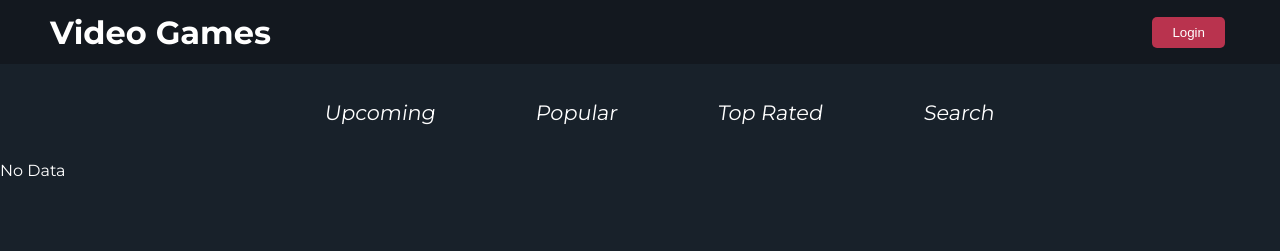
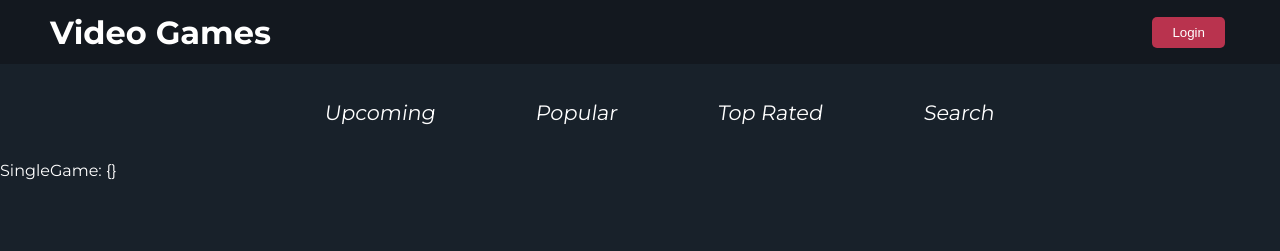
Before and after one commit to dbjowett/VG_TypeScript_NextJS, a Next.js app: page / in a window 1280 px wide. Shown: the top 251 px of the page. Built offline with nearby package versions, Linux system fonts and the light colour scheme.

Commit message:
id stuff

```diff
--- a/pages/[...id].tsx
+++ b/pages/[...id].tsx
@@ -2,27 +2,16 @@ import React from 'react';
 import { useRouter } from 'next/router';
 import { server } from './api/utils/server';
 import axios from 'axios';
+import { getID } from './utils';
 
-const getCurrentGame = async (id: number) => {
-  const data = await axios.get(`${server}/api/${id}`);
-};
+const getCurrentGame = async (id: string) => await axios.get(`${server}/api/${id}`);
 
 export default function SingleGame() {
   const router = useRouter();
   const { id } = router.query;
-  let ID = '';
-  if (typeof id === 'object') {
-    ID = id.reverse()[0];
-  } else {
-    ID = id || '';
-  }
+  if (!id) return <div>No Data</div>;
 
-  if (ID) {
-    const data = getCurrentGame(Number(ID));
-    console.log(ID);
-  } else {
-    return <div>No Data</div>;
-  }
+  const data = getCurrentGame(getID(id));
 
-  return <div>SingleGame: {ID}</div>;
+  return <div>SingleGame: {JSON.stringify(data)}</div>;
 }
--- a/pages/api/[...id].ts
+++ b/pages/api/[...id].ts
@@ -1,7 +1,9 @@
 import { NextApiRequest, NextApiResponse } from 'next';
 
 export default async function handler(req: NextApiRequest, res: NextApiResponse<any>) {
-  console.log(req.query.id);
+  const gameId = req?.query?.id[0] || '';
+
+  console.log('Id', gameId);
   //   const games = await fetchSearched(input);
   res.status(200).send('hello');
 }
--- a/pages/utils.ts
+++ b/pages/utils.ts
@@ -17,3 +17,11 @@ export const imageLoader = ({ src, quality }: ImageLoaderProps) => {
   const qualityObj = sizes.find((size) => size.quality === (quality || 6) / 10);
   return src.replace(/(t_)\w+/, `$1${qualityObj?.name}`);
 };
+
+export const getID = (id: string | string[]): string => {
+  if (typeof id === 'object') {
+    return id.reverse()[0];
+  } else {
+    return id || '';
+  }
+};
```
